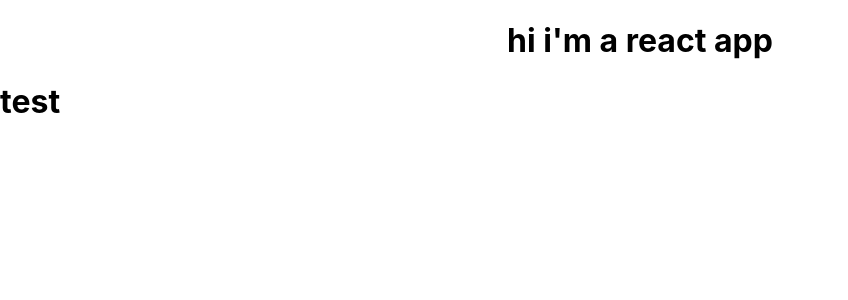
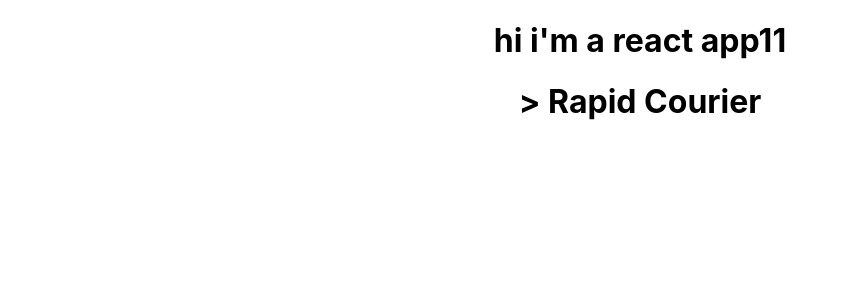
Before and after one commit to le0n/rapid-courier, a React (Create React App) app: page / in a window 1280 px wide. Shown: the top 300 px of the page, without its empty margins (0-848 px from the left). Built offline with nearby package versions, Linux system fonts and the light colour scheme.

Commit message:
seperated the components

```diff
--- a/public/index.html
+++ b/public/index.html
@@ -24,12 +24,13 @@
       work correctly both with client-side routing and a non-root public URL.
       Learn how to configure a non-root public URL by running `npm run build`.
     -->
+    <link rel="preconnect" href="https://fonts.gstatic.com">
+    <link href="https://fonts.googleapis.com/css2?family=Roboto&display=swap" rel="stylesheet">
     <title>React App</title>
   </head>
   <body>
     <noscript>You need to enable JavaScript to run this app.</noscript>
     <div id="root"></div>
-    <h1>test</h1>
     <!--
       This HTML file is a template.
       If you open it directly in the browser, you will see an empty page.
--- a/src/App.js
+++ b/src/App.js
@@ -2,9 +2,10 @@ import './App.css';
 import firebase from 'firebase/app';
 import 'firebase/firestore';
 import 'firebase/auth';
-import React, {component} from 'react';
+import React from 'react';
+import { Router } from "@Reach/router";
 
-firebase.initializeApp({
+const config = {
   apiKey: "AIzaSyCXqvu1j3NQ4J303SKtBAcXZ_iFz5LhUdc",
   authDomain: "rapid-87eab.firebaseapp.com",
   databaseURL: "https://rapid-87eab.firebaseio.com",
@@ -13,7 +14,11 @@ firebase.initializeApp({
   messagingSenderId: "724929581922",
   appId: "1:724929581922:web:5fa2ed8c80b8e52498d23b",
   measurementId: "G-SN0R0SLVTZ"
-})
+}
+
+if (!firebase.apps.length) {
+  firebase.initializeApp(config);
+}
 
 const auth = firebase.auth();
 const firestore = firebase.firestore();
@@ -22,9 +27,19 @@ const firestore = firebase.firestore();
 function App() {
   return (
     <div className="App">
-      <h1>hi i'm a react app</h1>
+      <h1>hi i'm a react app11</h1>
+      <Title/>
     </div>
+
   )
 }
 
 export default App;
+
+function Title() {
+  return (
+    <div className="Title">
+      <h1> {">"} Rapid Courier</h1>
+    </div>
+  )
+}
```
Also changed, not shown: src/Components/Login.js (added, +9 -0 lines), 1 other file (tests, documents, lock files or other folders).
